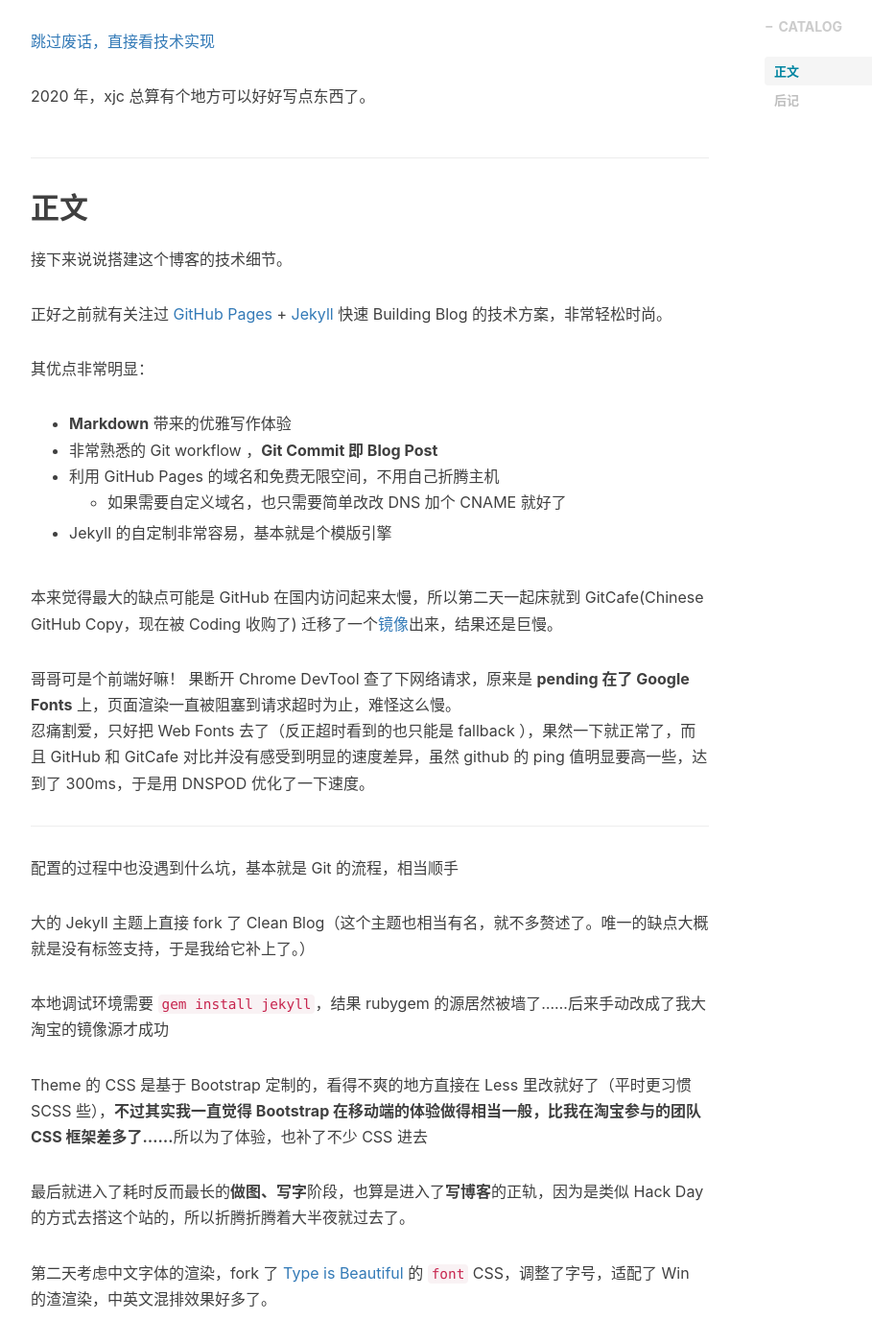
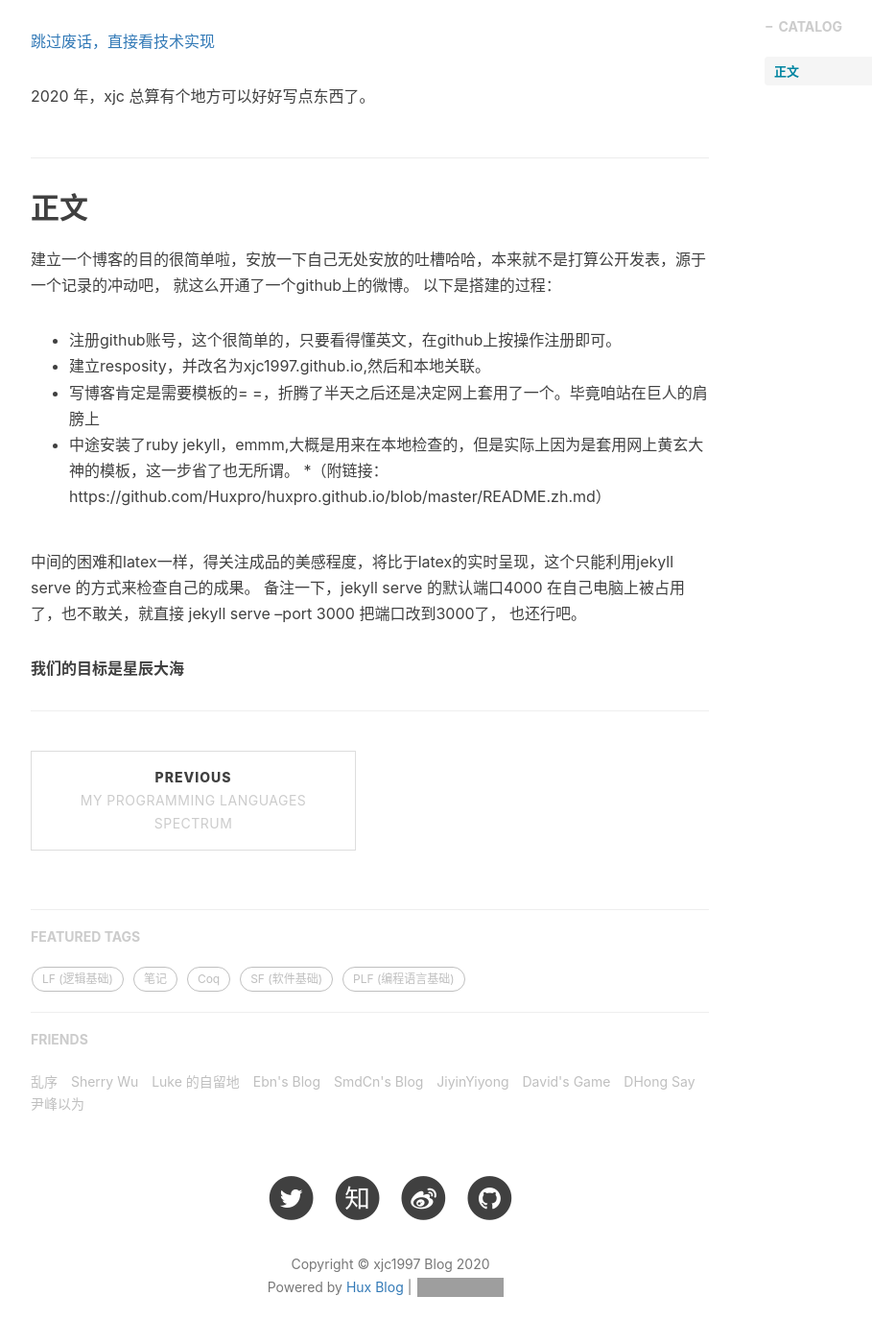
Before and after one commit to xjc1997/xjc1997.github.io, a Jekyll site: the page built from _posts/2014-01-29-hello-2015.markdown, in a window 1280 px wide and 1400 px high, scrolled down 666 px. Shown: the whole window at 96% size, without its empty margins (233-1142 px from the left). Built offline with Jekyll 4.4.1, drawn with Linux system fonts in a browser that asks for light colours; nearby versions of some CDN libraries; comment, search, counter and statistics services are not loaded; some of the changed text lies outside the part shown; grey boxes are pictures that could not be loaded.

Commit message:
Update 2014-01-29-hello-2015.markdown

```diff
--- a/_posts/2014-01-29-hello-2015.markdown
+++ b/_posts/2014-01-29-hello-2015.markdown
@@ -26,46 +26,24 @@ xjc 的 Blog 就这么开通了。
 
 ## 正文
 
-接下来说说搭建这个博客的技术细节。
+建立一个博客的目的很简单啦，安放一下自己无处安放的吐槽哈哈，本来就不是打算公开发表，源于一个记录的冲动吧，
+就这么开通了一个github上的微博。
+以下是搭建的过程：
 
-正好之前就有关注过 [GitHub Pages](https://pages.github.com/) + [Jekyll](http://jekyllrb.com/) 快速 Building Blog 的技术方案，非常轻松时尚。
+* 注册github账号，这个很简单的，只要看得懂英文，在github上按操作注册即可。
+* 建立resposity，并改名为xjc1997.github.io,然后和本地关联。
+* 写博客肯定是需要模板的= =，折腾了半天之后还是决定网上套用了一个。毕竟咱站在巨人的肩膀上
+* 中途安装了ruby jekyll，emmm,大概是用来在本地检查的，但是实际上因为是套用网上黄玄大神的模板，这一步省了也无所谓。
+*（附链接：https://github.com/Huxpro/huxpro.github.io/blob/master/README.zh.md）
 
-其优点非常明显：
+中间的困难和latex一样，得关注成品的美感程度，将比于latex的实时呈现，这个只能利用jekyll serve 的方式来检查自己的成果。
+备注一下，jekyll serve 的默认端口4000 在自己电脑上被占用了，也不敢关，就直接 jekyll serve --port 3000 把端口改到3000了，
+也还行吧。
 
-* **Markdown** 带来的优雅写作体验
-* 非常熟悉的 Git workflow ，**Git Commit 即 Blog Post**
-* 利用 GitHub Pages 的域名和免费无限空间，不用自己折腾主机
-	* 如果需要自定义域名，也只需要简单改改 DNS 加个 CNAME 就好了
-* Jekyll 的自定制非常容易，基本就是个模版引擎
+**我们的目标是星辰大海**
 
 
-本来觉得最大的缺点可能是 GitHub 在国内访问起来太慢，所以第二天一起床就到 GitCafe(Chinese GitHub Copy，现在被 Coding 收购了) 迁移了一个[镜像](http://huxpro.coding.me)出来，结果还是巨慢。
 
-哥哥可是个前端好嘛！ 果断开 Chrome DevTool 查了下网络请求，原来是 **pending 在了 Google Fonts** 上，页面渲染一直被阻塞到请求超时为止，难怪这么慢。
-忍痛割爱，只好把 Web Fonts 去了（反正超时看到的也只能是 fallback ），果然一下就正常了，而且 GitHub 和 GitCafe 对比并没有感受到明显的速度差异，虽然 github 的 ping 值明显要高一些，达到了 300ms，于是用 DNSPOD 优化了一下速度。
 
 
 ---
-
-配置的过程中也没遇到什么坑，基本就是 Git 的流程，相当顺手
-
-大的 Jekyll 主题上直接 fork 了 Clean Blog（这个主题也相当有名，就不多赘述了。唯一的缺点大概就是没有标签支持，于是我给它补上了。）
-
-本地调试环境需要 `gem install jekyll`，结果 rubygem 的源居然被墙了……后来手动改成了我大淘宝的镜像源才成功
-
-Theme 的 CSS 是基于 Bootstrap 定制的，看得不爽的地方直接在 Less 里改就好了（平时更习惯 SCSS 些），**不过其实我一直觉得 Bootstrap 在移动端的体验做得相当一般，比我在淘宝参与的团队 CSS 框架差多了……**所以为了体验，也补了不少 CSS 进去
-
-最后就进入了耗时反而最长的**做图、写字**阶段，也算是进入了**写博客**的正轨，因为是类似 Hack Day 的方式去搭这个站的，所以折腾折腾着大半夜就过去了。
-
-第二天考虑中文字体的渲染，fork 了 [Type is Beautiful](http://www.typeisbeautiful.com/) 的 `font` CSS，调整了字号，适配了 Win 的渣渲染，中英文混排效果好多了。
-
-
-## 后记
-
-回顾这个博客的诞生，纯粹是出于个人兴趣。在知乎相关问题上回答并获得一定的 star 后，我决定把这个博客主题当作一个小小的开源项目来维护。
-
-在经历 v1.0 - v1.5 的蜕变后，这个博客主题愈发完整，不但增加了诸多 UI 层的优化（opinionated）；在代码层面，更加丰富的配置项也使得这个主题拥有了更好的灵活性与可拓展性。而作为一个开源项目，我也积极的为其完善文档与解决 issue。
-
-如果你恰好逛到了这里，希望你也能喜欢这个博客主题。
-
-—— Hux 后记于 2015.10
```
Also changed, not shown: other parts of _posts/2014-01-29-hello-2015.markdown (+1 -1 lines).
